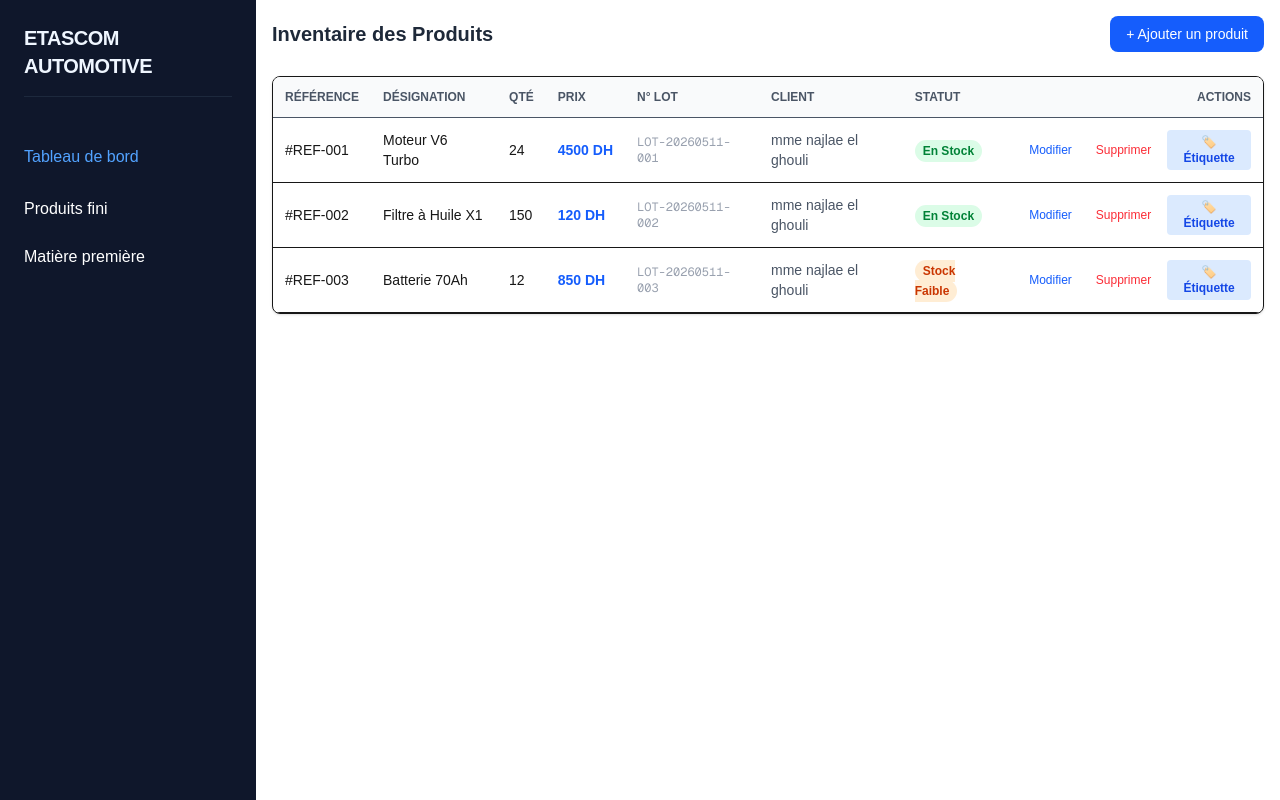
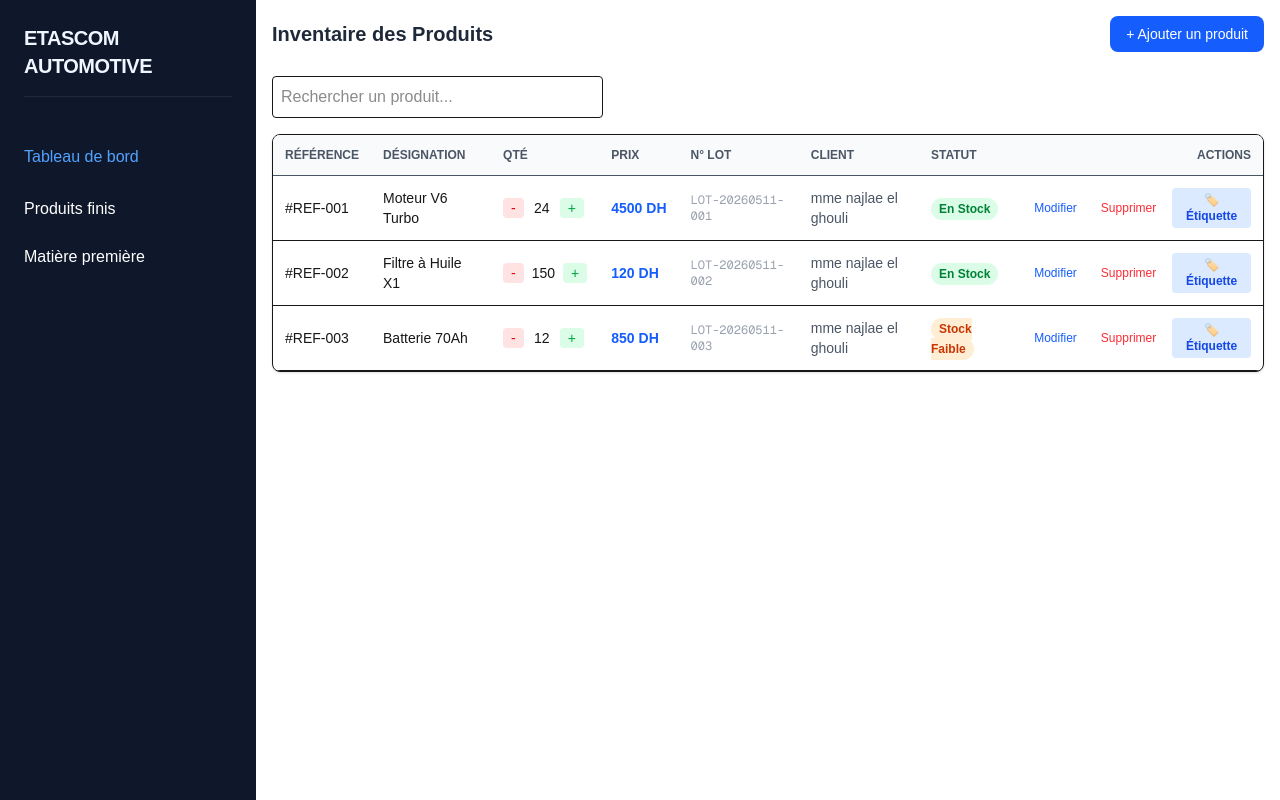
Before and after one commit to najlae641/Stage-industrie-app, a Next.js app: page /produits in a window 1280 px wide. Built offline with nearby package versions, Linux system fonts and the light colour scheme.

Commit message:
ajout de la barre d recherche ,gestion de stock (-/+)

```diff
--- a/app/produits/page.tsx
+++ b/app/produits/page.tsx
@@ -23,7 +23,11 @@ export default function ListeProduitsPage() {
   ]);
 
   const [newProd, setNewProd] = useState<Produit>({ ref: '', nom: '', qte: 0, prix: 0,lot:'' ,client: '', statut: '' });
-
+  const handleUpdateQty = (ref: string, change: number) => {
+  setProduits(prev => prev.map(p =>
+    p.ref === ref ? { ...p, qte: Math.max(0, p.qte + change) } : p
+  ));
+};
   const handleSave = () => {
     const { ref, nom, qte, prix, client, statut } = newProd;
 
@@ -53,6 +57,9 @@ export default function ListeProduitsPage() {
     setProduits(produits.filter((_, index) => index !== indexToDelete));
   };
 
+  const [searchTerm,setSearchTerm]=useState("");
+
+
 
   const openEditModal = (index: number) => {
     const p = produits[index];
@@ -67,6 +74,7 @@ export default function ListeProduitsPage() {
     setEditingIndex(index);
     setIsModalOpen(true);
   };
+
 
   const handlePrintEtiquette = (p: any) => {
     const printWindow = window.open('', '_blank');
@@ -107,7 +115,17 @@ export default function ListeProduitsPage() {
       <div className="flex justify-between items-center mb-6">
         <h1 className="text-xl font-bold text-gray-800">Inventaire des Produits</h1>
         <button onClick={() => { setEditingIndex(null); setNewProd({ ref: '', nom: '', qte: 0, prix: 0,lot:'', client: '', statut: '' }); setIsModalOpen(true); }} className="bg-blue-600 text-white px-4 py-2 rounded-lg text-sm font-medium">+ Ajouter un produit </button>
+
       </div>
+      <div className="mb-4 flex gap-2">
+    <input
+      type="text"
+      placeholder="Rechercher un produit..."
+      className="border p-2 rounded w-full md:w-1/3 focus:ring-2 focus:ring-blue-500"
+      value={searchTerm}
+      onChange={(e) => setSearchTerm(e.target.value)}
+    />
+  </div>
 
       <div className="border rounded-lg overflow-x-auto shadow-sm">
         <table className="w-full text-left table-auto">
@@ -124,11 +142,34 @@ export default function ListeProduitsPage() {
             </tr>
           </thead>
           <tbody className="text-sm">
-            {produits.map((p, index) => (
+            {produits
+         .filter((p) =>
+           p.nom.toLowerCase().includes(searchTerm.toLowerCase()) ||
+           p.ref.toLowerCase().includes(searchTerm.toLowerCase())
+         )
+         .map((p, index) => (
               <tr key={index} className="border-b hover:bg-gray-50">
                 <td className="p-3 font-medium">{p.ref}</td>
                 <td className="p-3">{p.nom}</td>
-                <td className="p-3">{p.qte}</td>
+                <td className="p-3">
+  <div className="flex items-center gap-2">
+    <button
+      onClick={() => handleUpdateQty(p.ref, -1)}
+      className="px-2 bg-red-100 text-red-600 rounded hover:bg-red-200"
+    >
+      -
+    </button>
+
+    <span className="min-w-[20px] text-center font-medium">{p.qte}</span>
+
+    <button
+      onClick={() => handleUpdateQty(p.ref, 1)}
+      className="px-2 bg-green-100 text-green-600 rounded hover:bg-green-200"
+    >
+      +
+    </button>
+  </div>
+</td>
                 <td className="p-3 text-blue-600 font-bold whitespace-nowrap">{p.prix} DH</td>
                 <td className="p-3 text-xs font-mono text-gray-400">{p.lot}</td>
                 <td className="p-3 text-gray-600">{p.client}</td>
--- a/component/sidebar/sidebar.tsx
+++ b/component/sidebar/sidebar.tsx
@@ -20,7 +20,7 @@ export default function Sidebar() {
           href="/produits"
           className="hover:text-blue-300 transition-colors py-1 inline-block"
         >
-          Produits fini
+          Produits finis
         </Link>
 
         <Link
```
